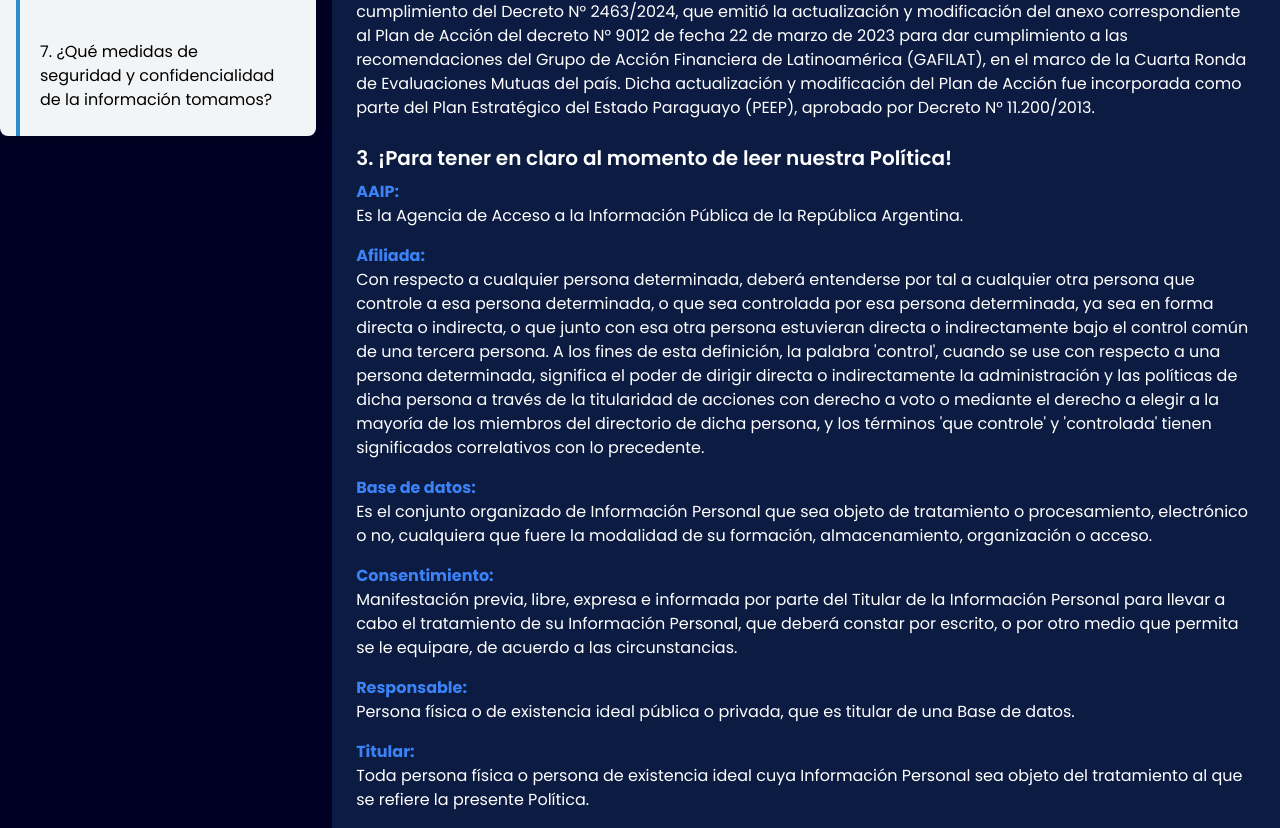
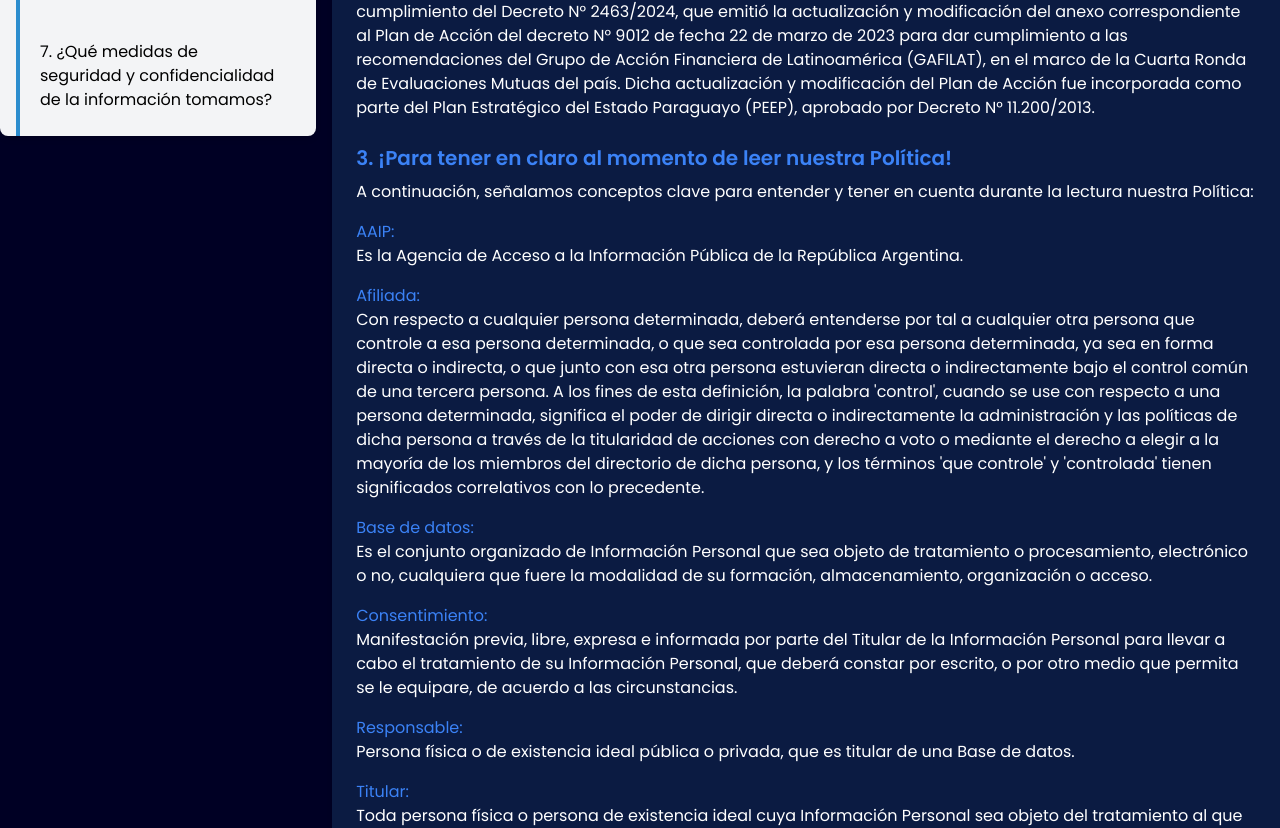
Before and after one commit to FrancoRutigliano/AT3-Front, a React (Vite) app: page /#/legal/privacy in a window 1280 px wide. Shown: the part 1172-2000 px from the top of the page. Built offline with nearby package versions, Linux system fonts and the light colour scheme.

Commit message:
punto 3 done

```diff
--- a/src/views/Legal/PrivacyPolicy.tsx
+++ b/src/views/Legal/PrivacyPolicy.tsx
@@ -99,8 +99,9 @@ export const PrivacyPolicy = () => {
                     </section>
                     <section id="section3">
 
-                        <h2 className="text-xl font-semibold mt-6 mb-2">3. ¡Para tener en claro al momento de leer nuestra Política!</h2>
+                        <h2 className="text-xl font-semibold mt-6 mb-2 text-blue-500">3. {t("privacyPolicy.titles.title3")}</h2>
                         {[
+                            { title: t("privacyPolicy.documento.informacion punto 3.p1.title"), content: t("privacyPolicy.documento.informacion punto 3.p1.content") },
                             { title: t("privacyPolicy.documento.informacion punto 3.p2.title"), content: t("privacyPolicy.documento.informacion punto 3.p2.content") },
                             { title: t("privacyPolicy.documento.informacion punto 3.p3.title"), content: t("privacyPolicy.documento.informacion punto 3.p3.content") },
                             { title: t("privacyPolicy.documento.informacion punto 3.p4.title"), content: t("privacyPolicy.documento.informacion punto 3.p4.content") },
@@ -111,7 +112,7 @@ export const PrivacyPolicy = () => {
                             { title: t("privacyPolicy.documento.informacion punto 3.p9.title"), content: t("privacyPolicy.documento.informacion punto 3.p9.content") }
                         ].map((item, index) => (
                             <div key={index} className="mb-4">
-                                {item.title && <h3 className="text-blue-500 font-bold">{item.title}:</h3>}
+                                {item.title && <h3 className="text-blue-500 ">{item.title}:</h3>}
                                 <p>{item.content}</p>
                             </div>
                         ))}
```
